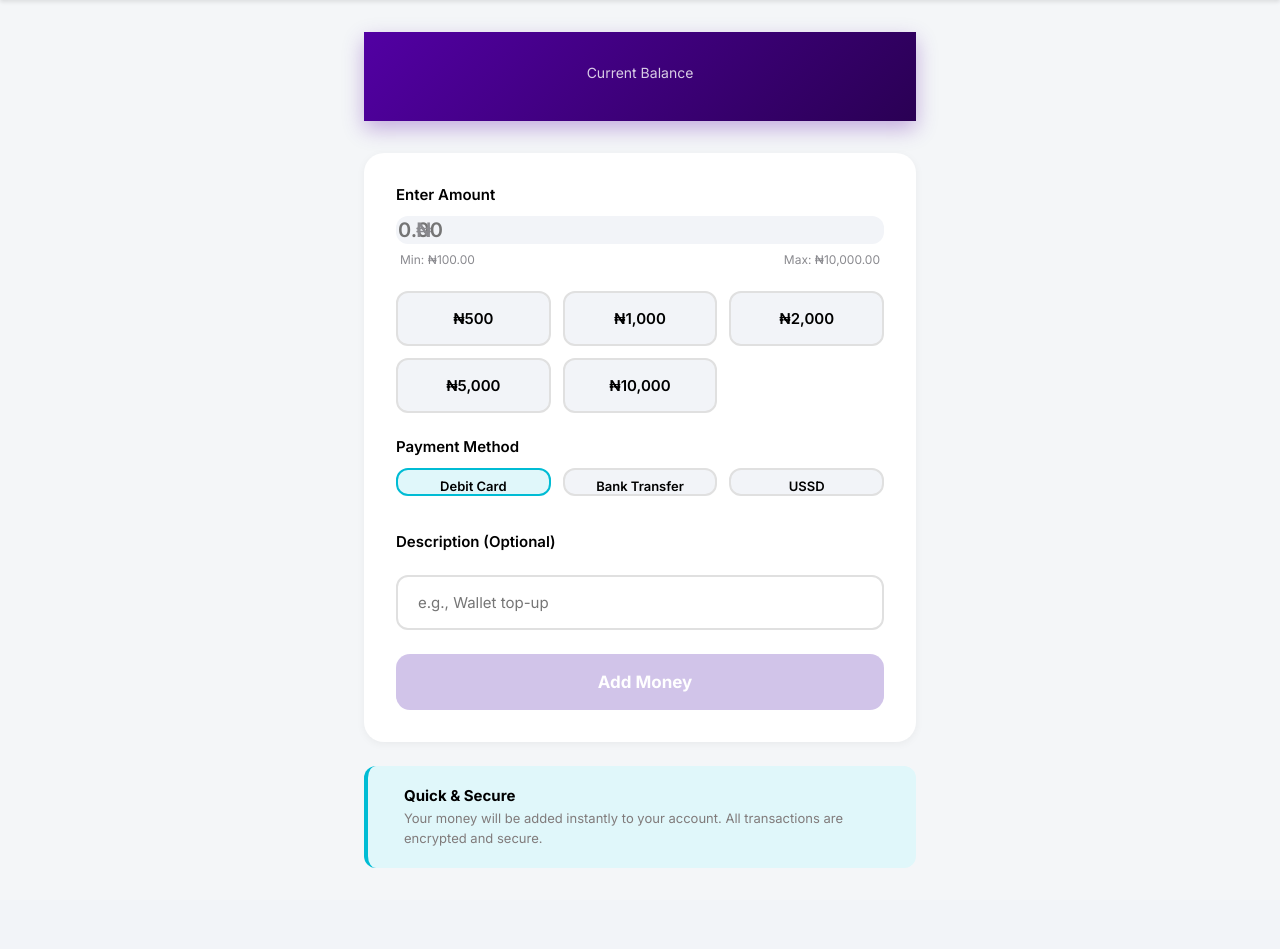
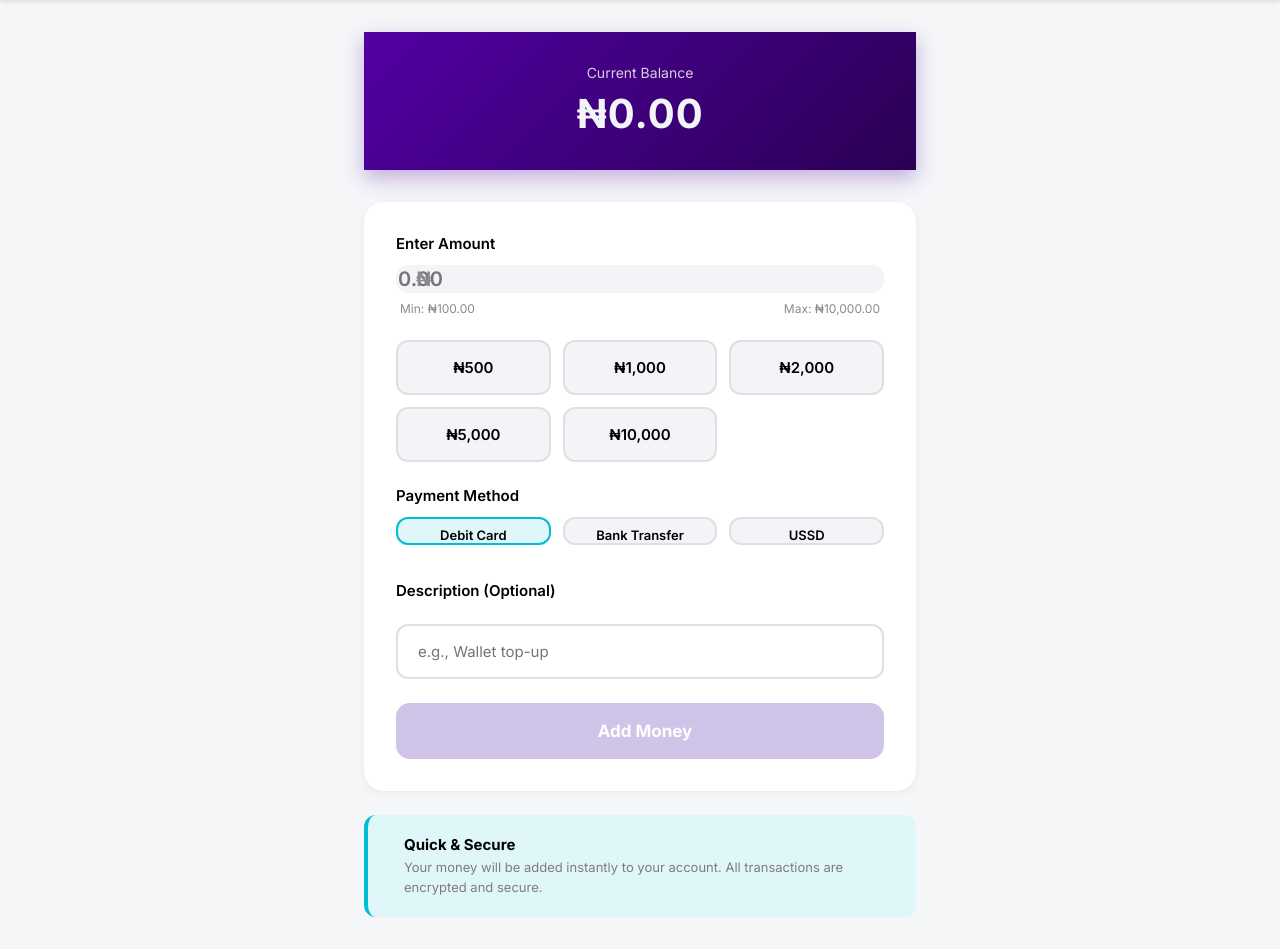
Before and after one commit to SamIfesi/Bag-Bank, a PHP site: template views/add_money.php in a window 1280 px wide. Shown: the part 64-1013 px from the top of the page. Before the commit the page ends 932 px from the top, so only its background shows below. Run offline with PHP 8.4, Linux system fonts and the light colour scheme; the template is opened without the code that fills it, so the values that code supplies are empty; the visitor is signed in with stand-in values (Sample User, id 1); some libraries are stand-ins or nearby versions; some web fonts are replaced.

Commit message:
fix: Correct file paths and restore balance display in add money page

```diff
--- a/views/add_money.php
+++ b/views/add_money.php
@@ -1,6 +1,7 @@
 <?php
 session_start();
 require_once __DIR__ . "/../config/functions/utilities.php";
+require_once __DIR__ . "/../config/Auth.php";
 require_once __DIR__ . "/../includes/check_auth.php";
 
 $user = Auth::user();
@@ -11,8 +12,8 @@ $user = Auth::user();
 <head>
     <meta charset="UTF-8" />
     <meta name="viewport" content="width=device-width, initial-scale=1.0" />
-    <link rel="shortcut icon" href="public/favicon.svg" type="image/svg" />
-    <link rel="stylesheet" href="public/assets/css/add-money.css">
+    <link rel="shortcut icon" href="../public/favicon.svg" type="image/svg" />
+    <link rel="stylesheet" href="../public/assets/css/add-money.css">
     <title>Add Money - D'Bag Bank</title>
 </head>
 
@@ -35,7 +36,7 @@ $user = Auth::user();
         <!-- Current Balance Display -->
         <section class="balance-display">
             <p class="balance-label">Current Balance</p>
-            <!-- <h1 class="balance-amount">₦<?= number_format($user->balance, 2) ?></h1> -->
+            <h1 class="balance-amount">₦<?= number_format($user->balance, 2) ?></h1>
         </section>
 
         <!-- Add Money Form -->
@@ -122,7 +123,7 @@ $user = Auth::user();
             <i class="ti ti-info-circle"></i>
             <div>
                 <h4>Quick & Secure</h4>
-                <p>Your money will be added instantly to your account.  All transactions are encrypted and secure.</p>
+                <p>Your money will be added instantly to your account. All transactions are encrypted and secure.</p>
             </div>
         </div>
     </main>
@@ -152,7 +153,7 @@ $user = Auth::user();
         </div>
     </div>
 
-    <script src="public/assets/js/add-money.js"></script>
+    <script src="../public/assets/js/add-money.js"></script>
 </body>
 
 </html>
```
